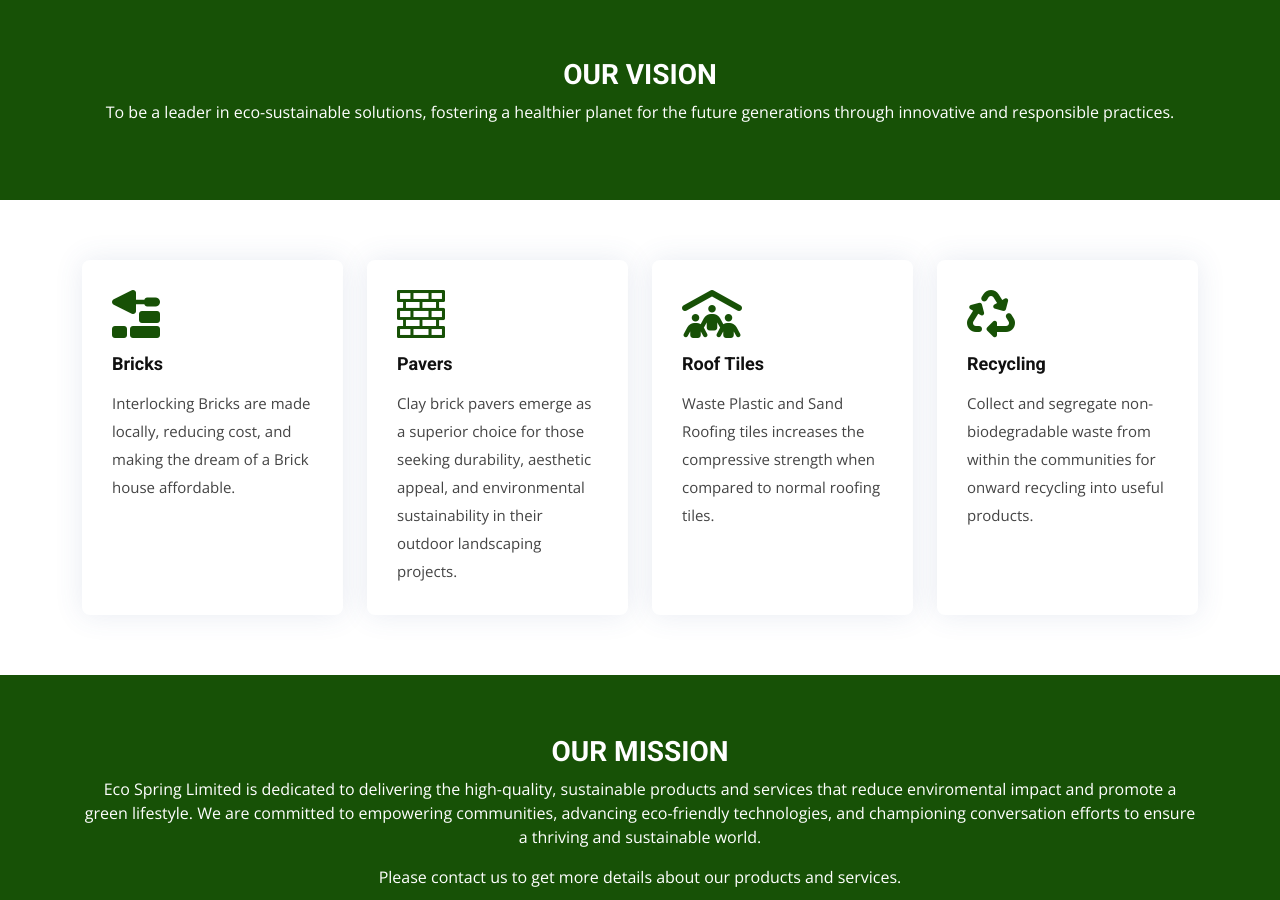
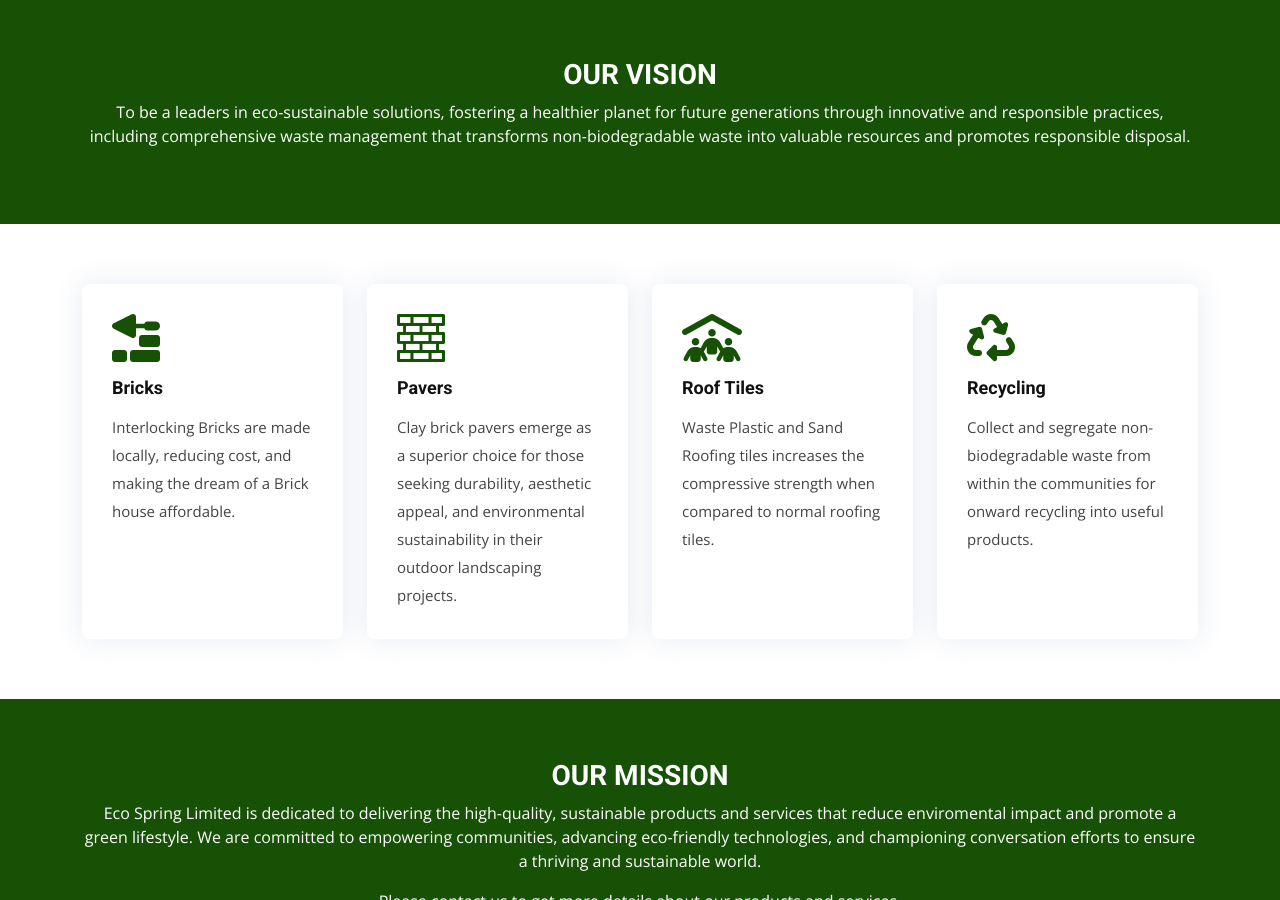
Before and after one commit to meljay1/ecospring, a plain HTML site: page index.html in a window 1280 px wide. Shown: the part 802-1702 px from the top of the page. Drawn offline with nearby package versions, Linux system fonts and the light colour scheme.

Commit message:
Update index.html
Update Vision

```diff
--- a/index.html
+++ b/index.html
@@ -150,7 +150,7 @@
 
         <div class="text-center">
           <h3>OUR VISION </h3>
-          <p>To be a leader in eco-sustainable solutions, fostering a healthier planet for the future generations through innovative and responsible practices.</p>
+          <p>To be a leaders in eco-sustainable solutions, fostering a healthier planet for future generations through innovative and responsible practices, including comprehensive waste management that transforms non-biodegradable waste into valuable resources and promotes responsible disposal.</p>
         </div>
 
       </div>
```
